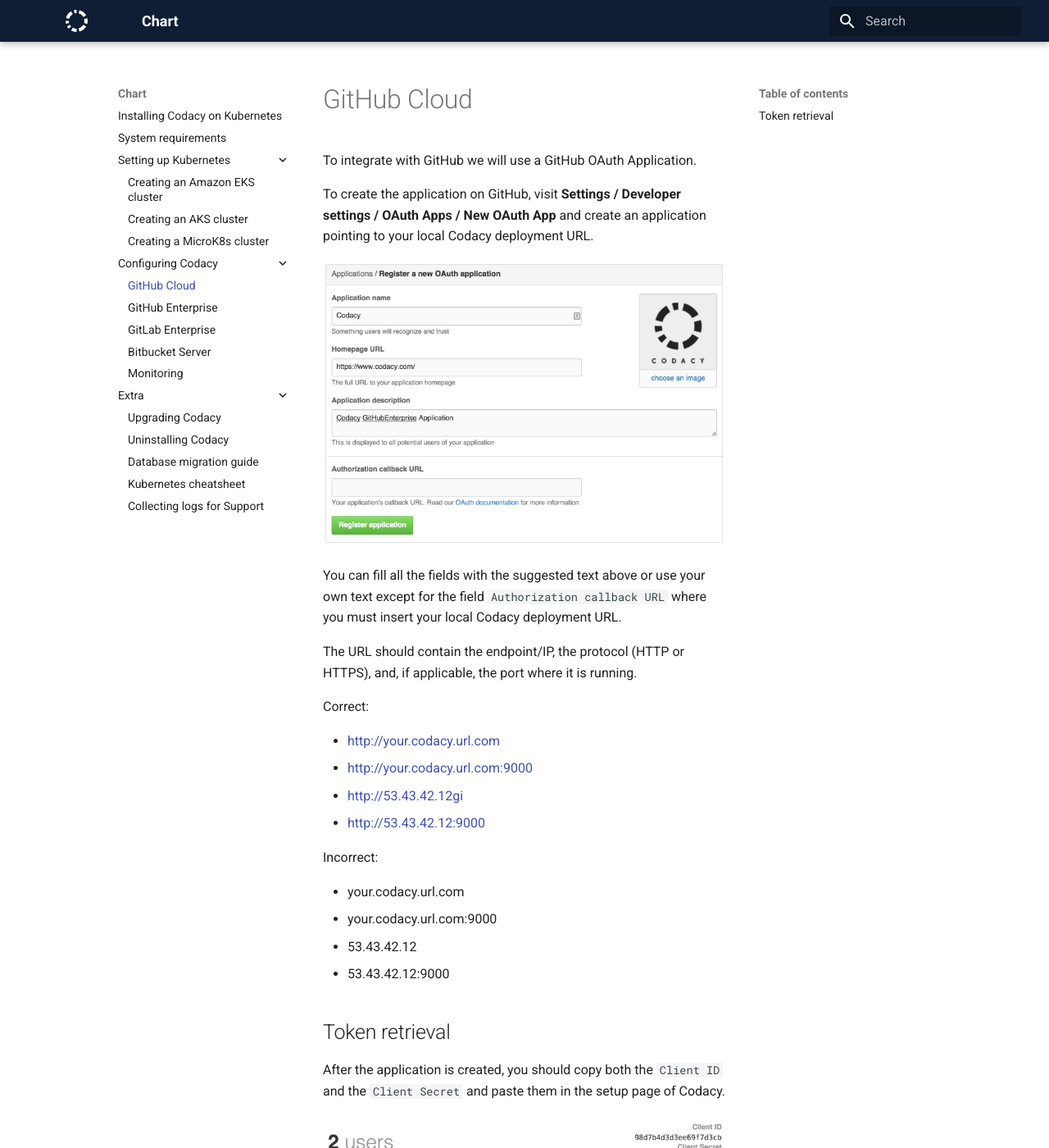
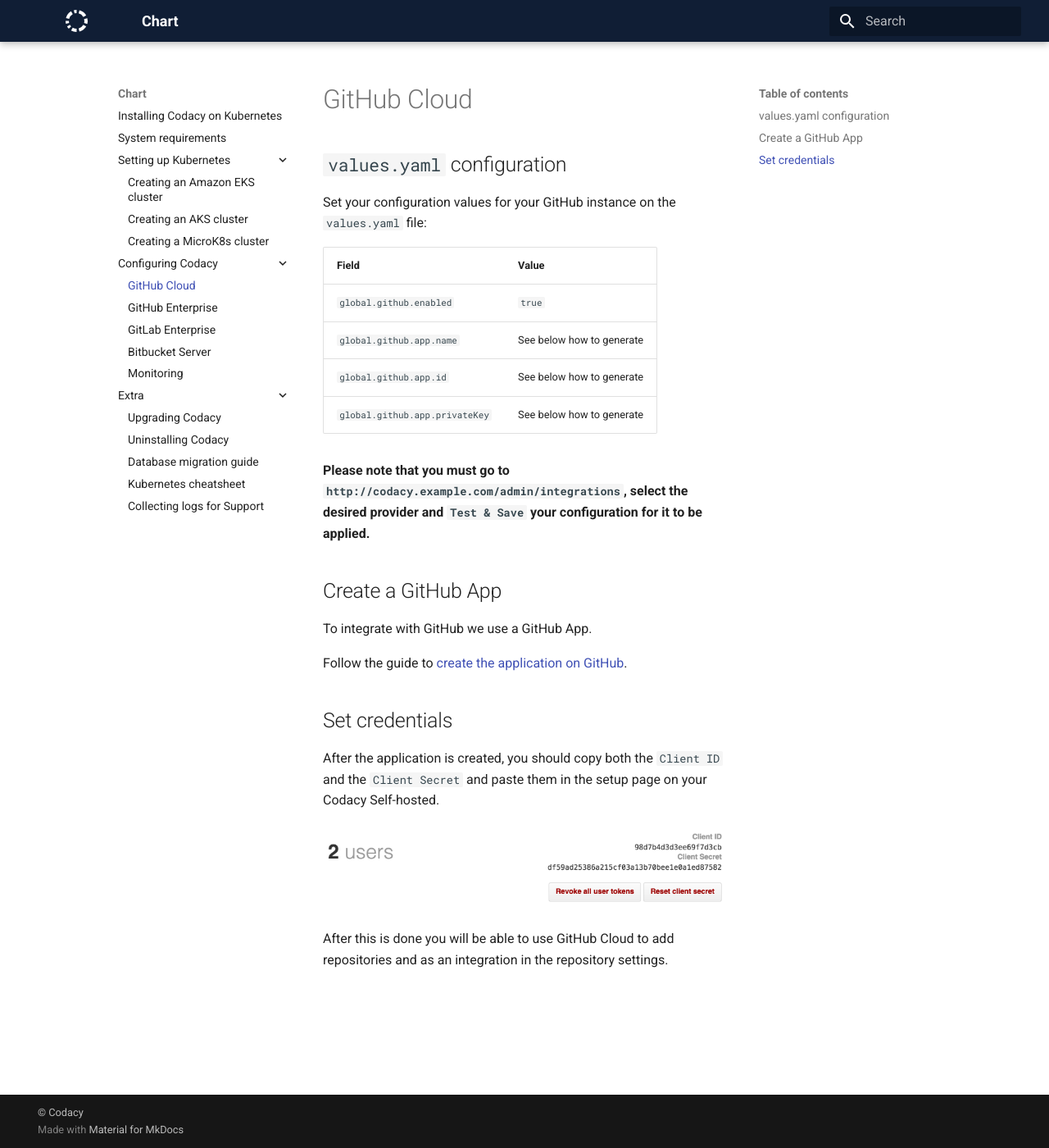
Before and after one commit to codacy/chart, an MkDocs documentation site: the page built from docs/configuration/git-providers/github-cloud.md, in a window 1280 px wide and 1400 px high. Shown: the whole window at 82% size. Built offline with MkDocs 1.6.1 and Material for MkDocs 9.7.7, drawn with Linux system fonts in a browser that asks for light colours; some of the changed text lies outside the part shown.

Commit message:
docs: Update docs for GitHub Apps (#346)
* clean: Rename GitHub App name configuration

* Apply suggestions from code review

* docs: Update docs for GitHub Apps

* Address code review issues

* docs: Improve documentation for github cloud integration

Co-Authored-By: Rafael Cortês <rafael@codacy.com>

Co-authored-by: Daniel Reigada <daniel@codacy.com>

```diff
--- a/docs/configuration/git-providers/github-cloud.md
+++ b/docs/configuration/git-providers/github-cloud.md
@@ -1,33 +1,28 @@
 # GitHub Cloud
 
-To integrate with GitHub we will use a GitHub OAuth Application.
+## `values.yaml` configuration
 
-To create the application on GitHub, visit **Settings / Developer settings / OAuth Apps / New OAuth App** and create an application pointing to your local Codacy deployment URL.
+Set your configuration values for your GitHub instance on the `values.yaml` file:
 
-![GitHub Application](images/github-application.png)
+| Field                          | Value                     |
+| ------------------------------ | ------------------------- |
+| `global.github.enabled`        | `true`                    |
+| `global.github.app.name`       | See below how to generate |
+| `global.github.app.id`         | See below how to generate |
+| `global.github.app.privateKey` | See below how to generate |
 
-You can fill all the fields with the suggested text above or use your own text except for the field `Authorization callback URL` where you must insert your local Codacy deployment URL.
+**Please note that you must go to `http://codacy.example.com/admin/integrations`, select the desired provider and `Test & Save` your configuration for it to be applied.**
 
-The URL should contain the endpoint/IP, the protocol (HTTP or HTTPS), and, if applicable, the port where it is running.
+## Create a GitHub App
 
-Correct:
+To integrate with GitHub we use a GitHub App.
 
--   <http://your.codacy.url.com>
--   <http://your.codacy.url.com:9000>
--   <http://53.43.42.12gi>
--   <http://53.43.42.12:9000>
+Follow the guide to [create the application on GitHub](create-github-app.md).
 
-Incorrect:
+## Set credentials
 
--   your.codacy.url.com
--   your.codacy.url.com:9000
--   53.43.42.12
--   53.43.42.12:9000
+After the application is created, you should copy both the `Client ID` and the `Client Secret` and paste them in the setup page on your Codacy Self-hosted.
 
-## Token retrieval
+![GitHub Application](./images/github-token-retrieval.png)
 
-After the application is created, you should copy both the `Client ID` and the `Client Secret` and paste them in the setup page of Codacy.
-
-![GitHub Application](images/github-token-retrieval.png)
-
-After this is done you will be able to use GitHub Cloud as an authentication method to add repositories and as an integration in the repository settings.
+After this is done you will be able to use GitHub Cloud to add repositories and as an integration in the repository settings.
```
Also changed, not shown: README.md (+2 -1 lines), docs/configuration/git-providers/create-github-app.md (added, +47 -0 lines), docs/configuration/git-providers/github-enterprise.md (+20 -25 lines), docs/configuration/git-providers/images/github-ui-configuration.png (added), 2 other files.
